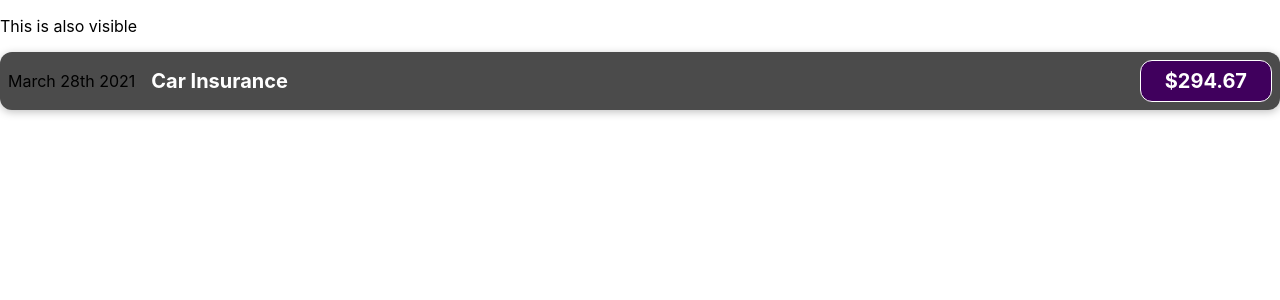
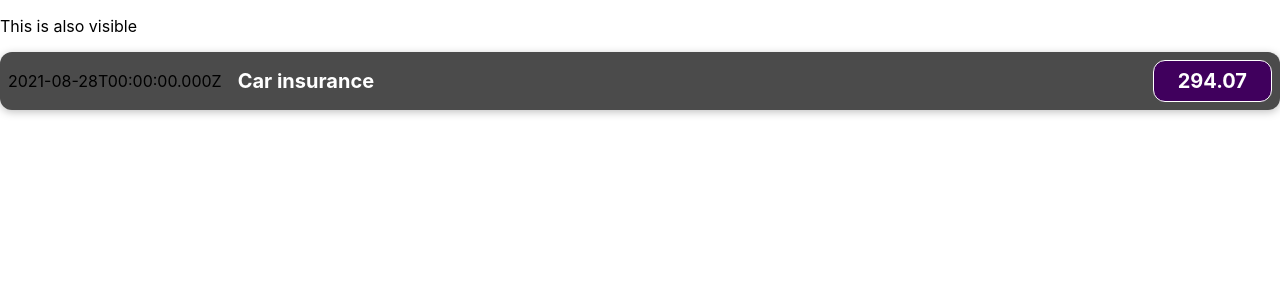
Before and after one commit to albur2021/react-complete-guide, a React (Create React App) app: page / in a window 1280 px wide. Shown: the top 300 px of the page. Built offline with nearby package versions, Linux system fonts and the light colour scheme.

Commit message:
create dynamic data and working with expression in JSX

```diff
--- a/src/components/ExpenseItem.jsx
+++ b/src/components/ExpenseItem.jsx
@@ -1,14 +1,16 @@
 import './ExpenseItem.css';
-
+const expenseDate = new Date(2021, 7, 28);//initialize date
+const expenseTitle = "Car insurance";
+const expenseAmout = 294.07;
 const ExpenseItem = (props) => {
   return (
     // We can't have two HTML root element here, hence we wrap all our tags
     <div className="expense-item">
-      <div >March 28th 2021</div>
+      <div >{expenseDate.toISOString()}</div>
       <div className="expense-item__description">
-        <h2>Car Insurance</h2>
+        <h2>{expenseTitle}</h2>
       </div>
-      <div className="expense-item__price">$294.67</div>
+      <div className="expense-item__price">{expenseAmout}</div>
     </div>
   );
 };
```
